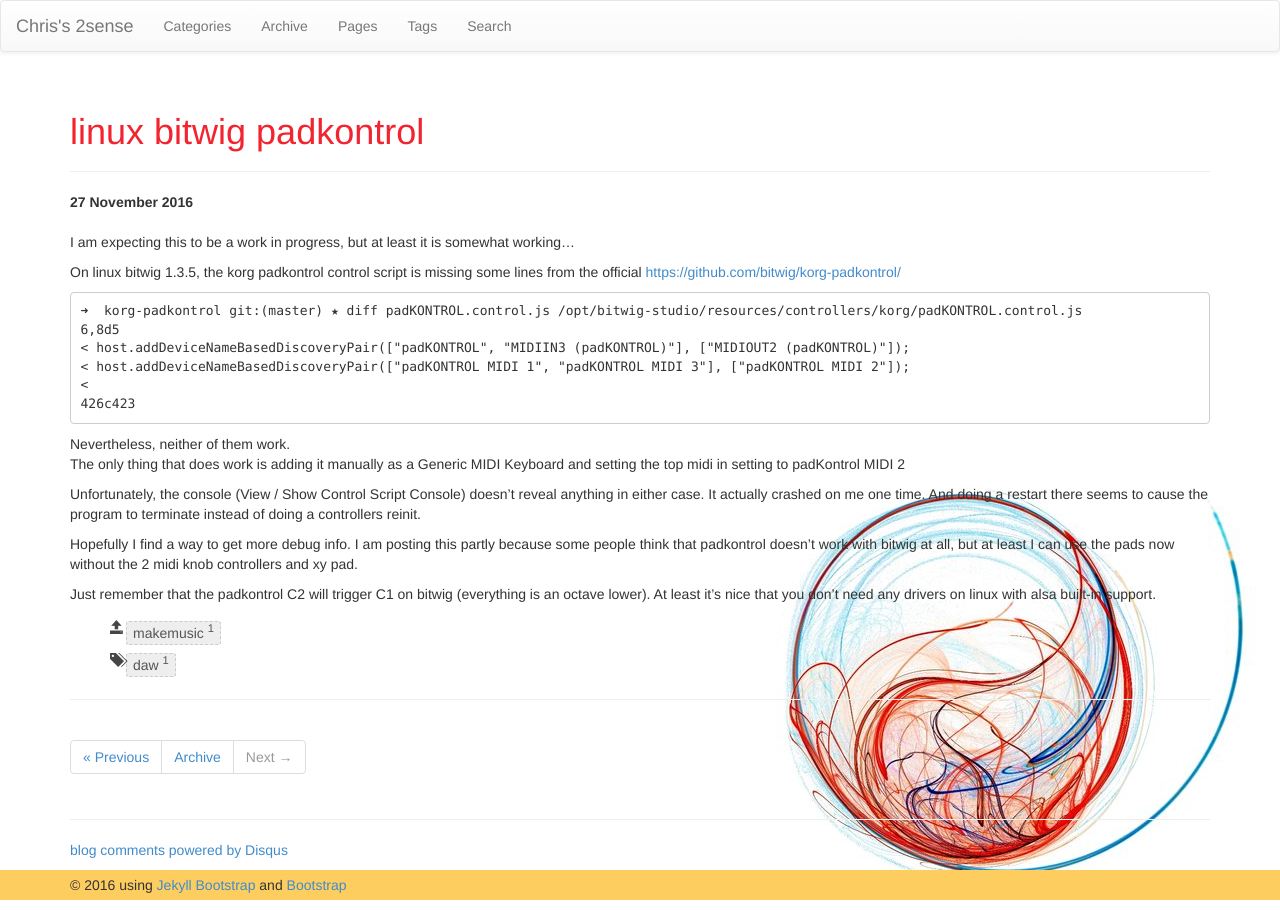
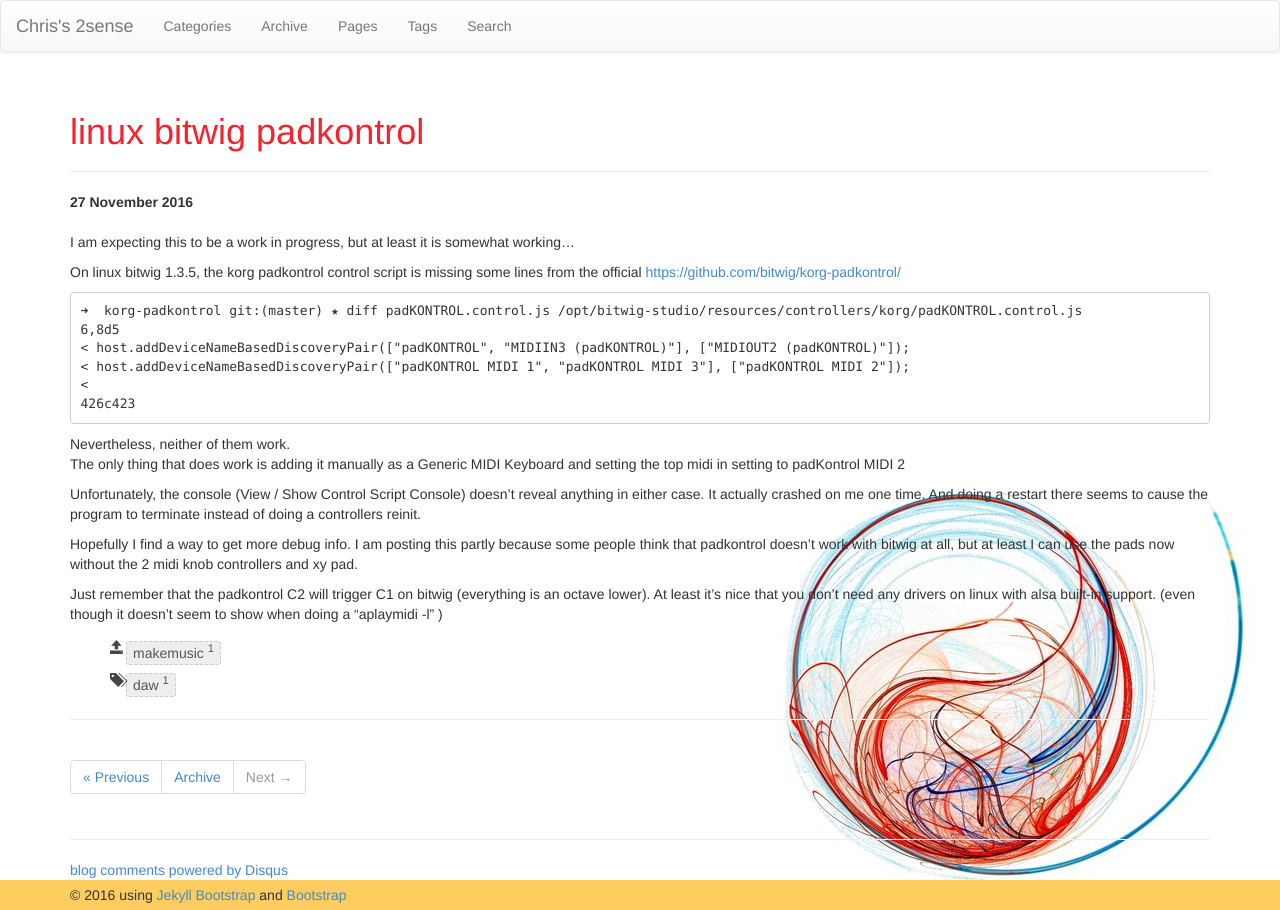
Before and after one commit to faizanvahevaria/chrisamow.github.io, a Jekyll site: the page built from _posts/2016-11-27-linux-bitwig-padkontrol.md, in a window 1280 px wide. Built offline with Jekyll 4.4.1, drawn with Linux system fonts in a browser that asks for light colours; nearby versions of some CDN libraries; comment, search, counter and statistics services are not loaded.

Commit message:
blog content

```diff
--- a/_posts/2016-11-27-linux-bitwig-padkontrol.md
+++ b/_posts/2016-11-27-linux-bitwig-padkontrol.md
@@ -26,3 +26,4 @@ Unfortunately, the console (View / Show Control Script Console) doesn't reveal a
 Hopefully I find a way to get more debug info.  I am posting this partly because some people think that padkontrol doesn't work with bitwig at all, but at least I can use the pads now without the 2 midi knob controllers and xy pad.
 
 Just remember that the padkontrol C2 will trigger C1 on bitwig (everything is an octave lower).  At least it's nice that you don't need any drivers on linux with alsa built-in support.
+(even though it doesn't seem to show when doing a "aplaymidi -l" )
```
